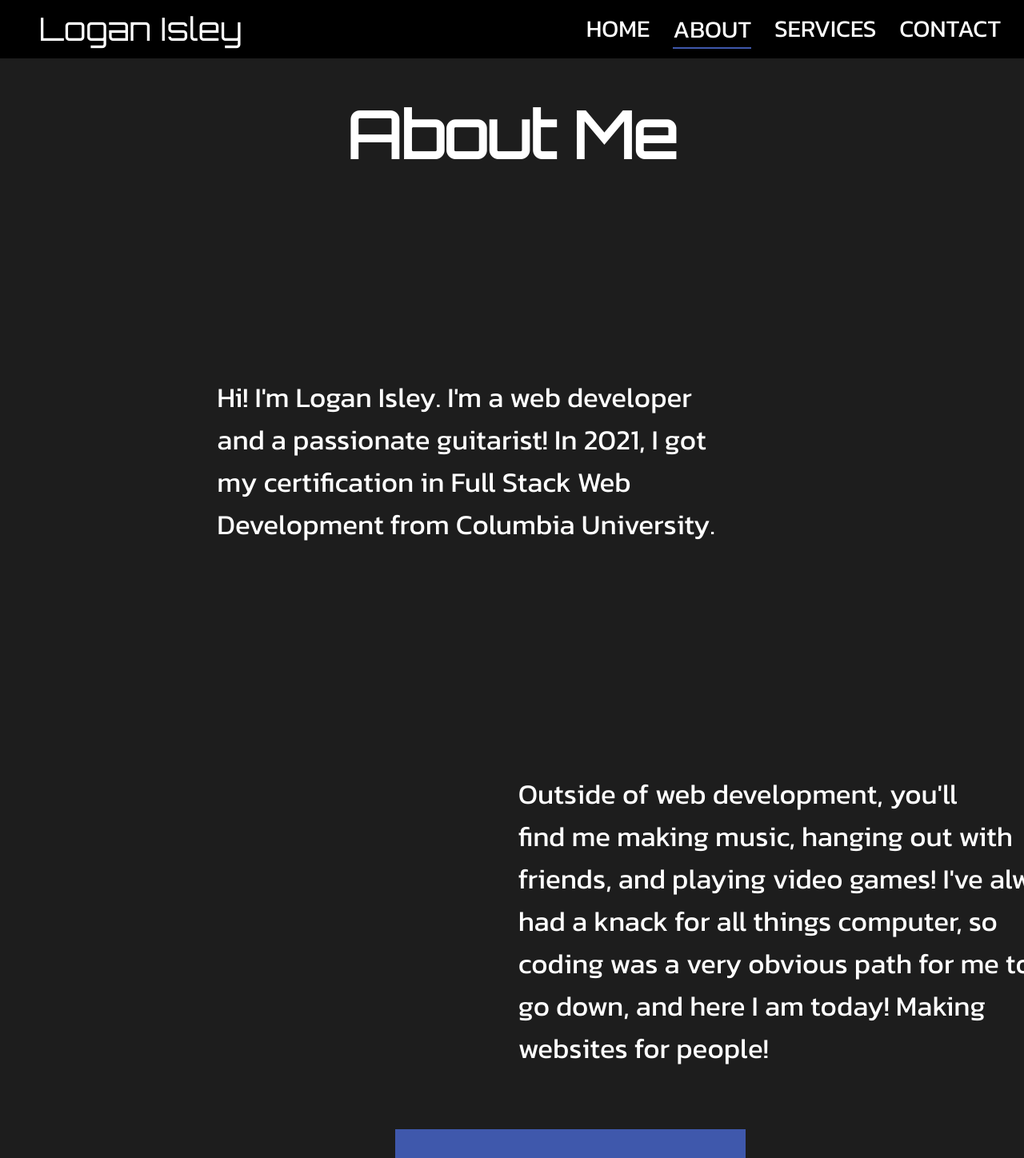
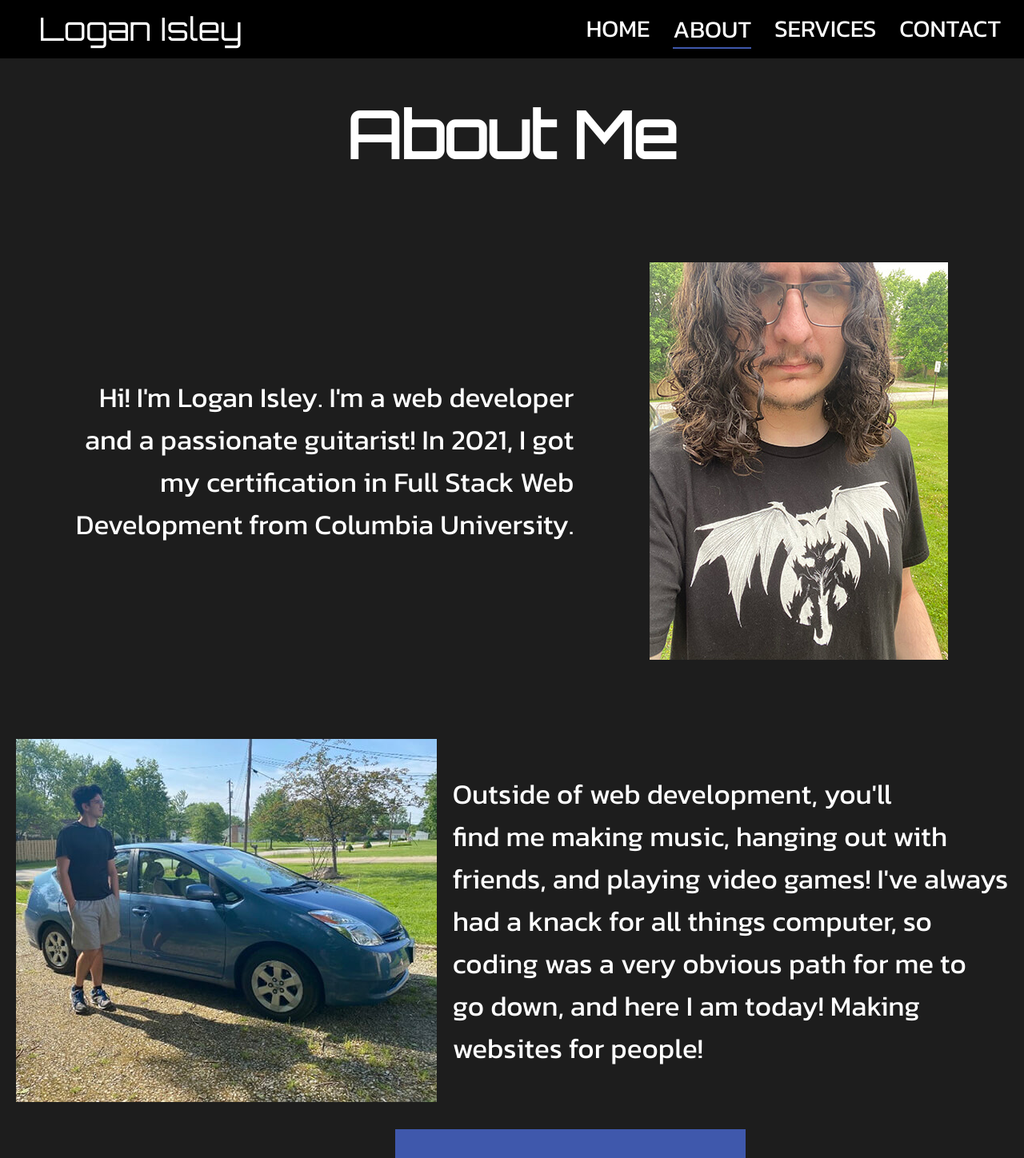
Before and after one commit to LowGcifer/Web-Dev-Site, a React (Create React App) app in the folder client/: page /about in a window 1280 px wide. Shown: the top 1448 px of the page at 80% size. Built offline with nearby package versions, Linux system fonts and the light colour scheme.

Commit message:
added pictures to about me page

```diff
--- a/client/src/pages/about/about.css
+++ b/client/src/pages/about/about.css
@@ -22,11 +22,14 @@
   font-size: 35px;
   display: flex;
   align-items: center;
+  justify-content: space-evenly;
+  flex-direction: row;
 }
 
 #about-paragraph-one {
   position: relative;
-  left: 21.2%;
+  text-align: right;
+  /* left: 21.2%; */
 }
 
 #about-row-two {
@@ -35,11 +38,14 @@
   font-size: 35px;
   display: flex;
   align-items: center;
+  justify-content: space-evenly;
+  flex-direction: row-reverse;
 }
 
 #about-paragraph-two {
   position: relative;
-  left: 50.6%;
+  text-align: left;
+  /* left: 50.6%; */
 }
 
 #about-button-section {
--- a/client/src/pages/about/index.js
+++ b/client/src/pages/about/index.js
@@ -16,7 +16,10 @@ function About() {
             guitarist! In 2021, I got <br></br>my certification in Full Stack
             Web <br></br>Development from Columbia University.
           </p>
-          <div id="about-image-one"></div>
+          <img
+            src={require("../../images/About-Me-1.jpg")}
+            id="about-image-one"
+          ></img>
         </div>
         <div id="about-row-two">
           <p id="about-paragraph-two">
@@ -26,6 +29,7 @@ function About() {
             coding was a very obvious path for me to <br></br>go down, and here
             I am today! Making <br></br>websites for people!
           </p>
+          <img src={require("../../images/About-Me-2.jpg")}></img>
         </div>
         <div id="about-button-section">
           <a
--- a/client/src/pages/services/services.css
+++ b/client/src/pages/services/services.css
@@ -143,7 +143,7 @@
   border: 45px solid #3e3b3b;
 }
 
-@media only screen and (max-width: 1212px) {
+@media only screen and (max-width: 1250px) {
   #services-cost {
     height: 900px;
   }
@@ -161,14 +161,14 @@
   }
 
   #services-cost-body {
-    font-size: 3.5vw;
+    font-size: 4vw;
     text-align: center;
     /* top: 1vw; */
   }
 }
 
 #services-question-section {
-  height: 800px;
+  height: 650px;
   /* overflow-y: hidden; */
   /* display: flex;
   justify-content: center;
@@ -265,6 +265,7 @@
   display: flex;
   /* align-items: center; */
   justify-content: center;
+  align-items: center;
   /* display: flex;
   align-items: center;
   justify-content: center; */
```
Also changed, not shown: client/src/images/About-Me-1.jpg (added), client/src/images/About-Me-2.jpg (added).
